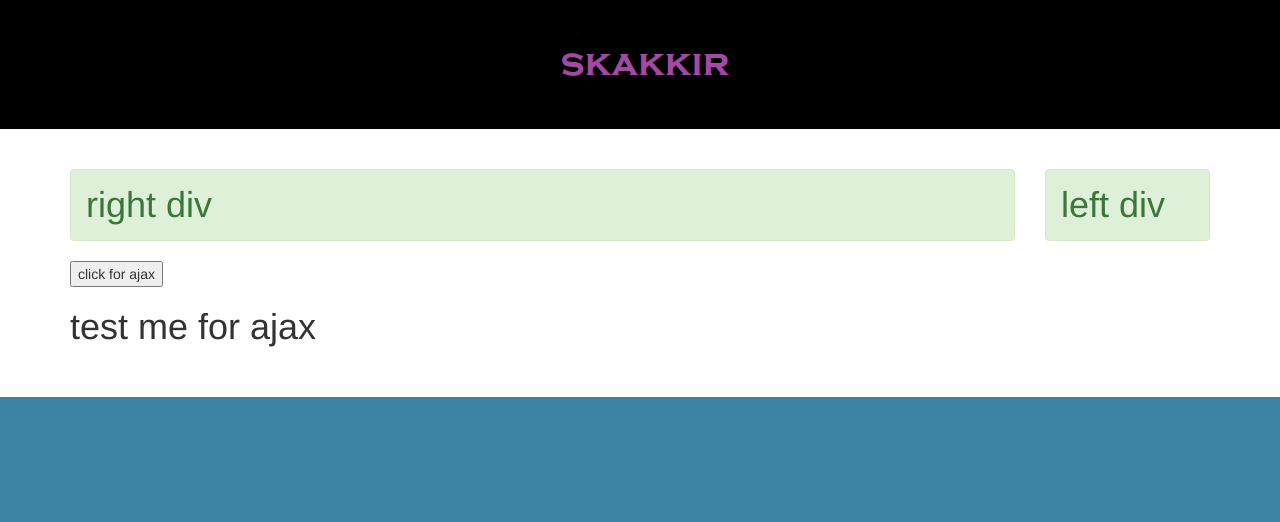
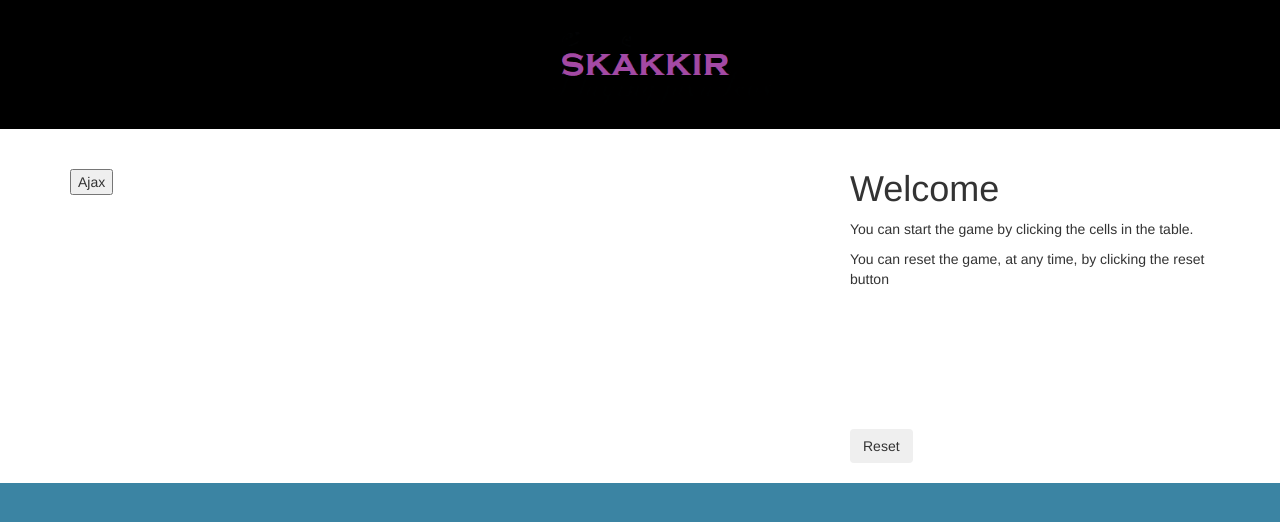
Before and after one commit to Skakkir/javaToes, a plain HTML site: page src/main/resources/public/index.html in a window 1280 px wide. Drawn offline with nearby package versions, Linux system fonts and the light colour scheme.

Commit message:
Added a welcome msg on frontpage. Fixed the html

```diff
--- a/src/main/resources/public/index.html
+++ b/src/main/resources/public/index.html
@@ -14,24 +14,29 @@
 <body>
   	<div class="container">
         <div class="row">
-            <div class="col-xs-10">
+                <div class="col-xs-8">
+						<div id="bottom">
+							<div id="board-div">
+                                <h1 id="status"></h1>
+                                <button id="ajax">Ajax</button>
+							</div>
+						</div>
+					</div>
+            <div class="col-xs-4">
                 <div id="bottom">
-                    <div>
-                    <h1 class="alert alert-success"> right div </h1>
-                    <button id="ajax">click for ajax</button>
-                        <h1 id="status">test me for ajax</h1>
-
+                        <div id="board-div">
+                        <h1>Welcome</h1>
+                        <p>You can start the game by clicking the cells in the table.</p>
+                        <p>You can reset the game, at any time, by clicking the reset button </p>
+                        <br></br>
+                        <br></br>
+                        <p id="game-over"></p>
+                        </div>
+                        <br/><br/>
+                        <button class="btn">Reset</button>
+                        <br/><br/>
                     </div>
-                    <br/><br/>
-                  </div>
-            </div>
-            <div class="col-xs-2">
-                <div id="bottom">
-                    <div>
-                        <h1 class="alert alert-success"> left div </h1>
-                  </div>
-            </div>
-        </div>
+             </div>
     </div>
     <script src="script.js"></script>
 </body>
```
